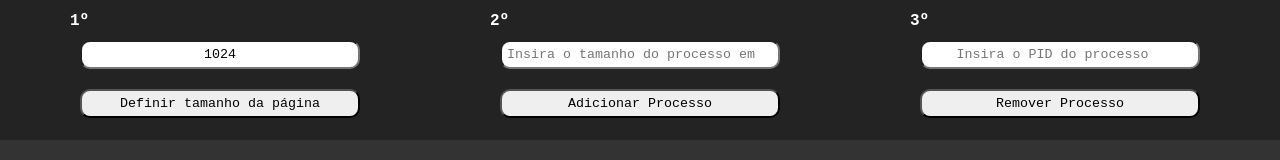
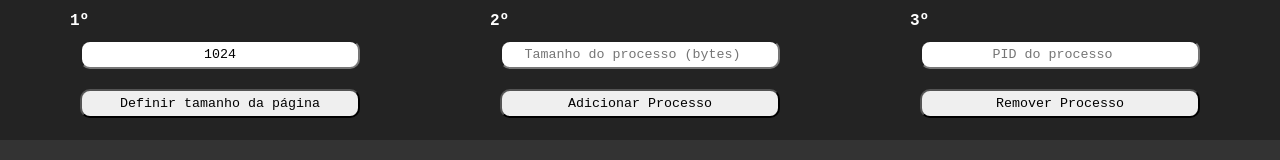
Before and after one commit to Gabao-Farias/Process_manager, a React (Create React App) app: page / in a window 1280 px wide. Shown: the top 160 px of the page. Built offline with nearby package versions, Linux system fonts and the light colour scheme.

Commit message:
Changed placeholders

```diff
--- a/src/App.tsx
+++ b/src/App.tsx
@@ -1,7 +1,7 @@
 import React, { useState } from 'react';
 import { DashboardWrapper, PagesTable, ProcessesArray } from './components';
 import { HeaderContainer, HeaderOption, HeaderSmallForm, HeaderInput } from './styles';
-import { PagesTableSize } from './utils';
+import { PagesTableSize, VerifyAvailablePages } from './utils';
 import PagesTableGenerator from './utils/PagesTableGenerator';
 
 function App() {
@@ -18,6 +18,10 @@ function App() {
     setProcessesArray({processArray: []});
   }
 
+  function handleAddNewProcess(){
+    console.log(VerifyAvailablePages(tablePageConfig));
+  }
+
   return (
     <div className="App" style={{backgroundColor: "#333333", minHeight: "100vh"}}>
       <HeaderContainer>
@@ -28,12 +32,12 @@ function App() {
         </HeaderSmallForm>
         <HeaderSmallForm>
           <strong>2º</strong>
-          <HeaderInput type="number" placeholder="Insira o tamanho do processo em bytes" />
-          <HeaderOption onClick={() => {}}>Adicionar Processo</HeaderOption>
+          <HeaderInput type="number" placeholder="Tamanho do processo (bytes)" />
+          <HeaderOption onClick={() => {handleAddNewProcess()}}>Adicionar Processo</HeaderOption>
         </HeaderSmallForm>
         <HeaderSmallForm>
           <strong>3º</strong>
-          <HeaderInput type="number" placeholder="Insira o PID do processo" />
+          <HeaderInput type="number" placeholder="PID do processo" />
           <HeaderOption onClick={() => {}}>Remover Processo</HeaderOption>
         </HeaderSmallForm>
       </HeaderContainer>
```
